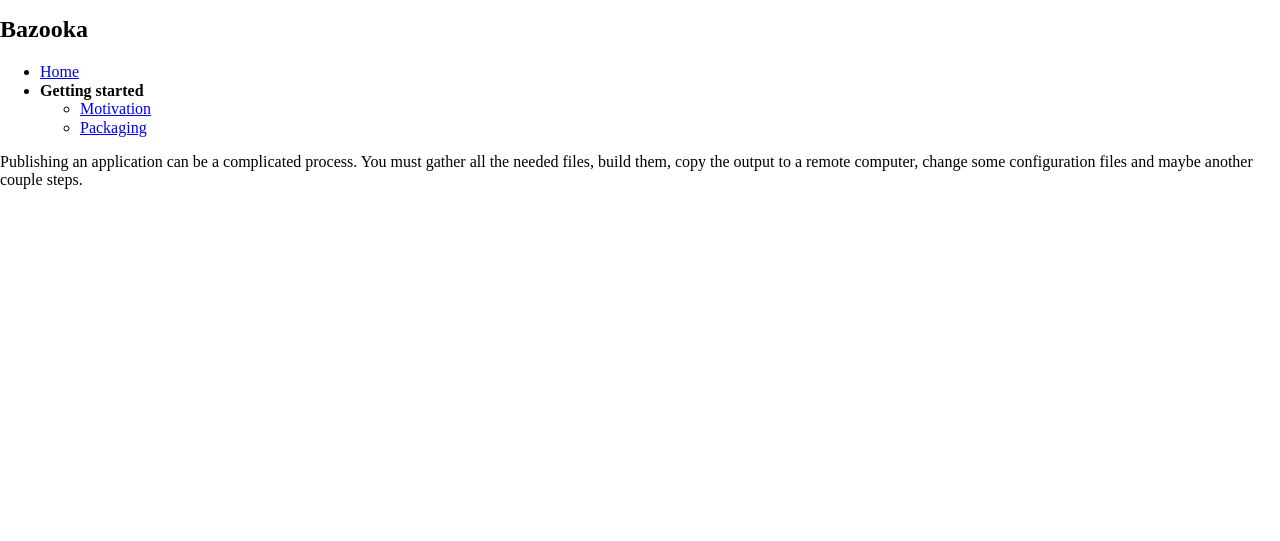
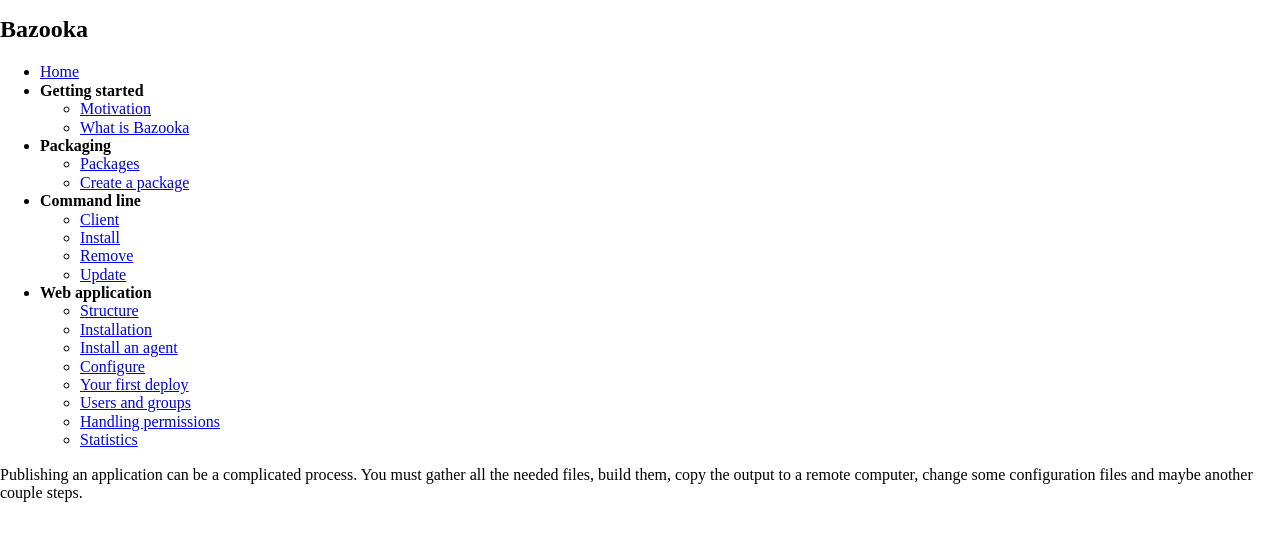
Before and after one commit to BazookaDeploy/Bazooka, a Jekyll site: the page built from why.md, in a window 1280 px wide, cut to the strip 104-645 px from the top of the page. Built offline with Jekyll 4.4.1, drawn with Linux system fonts in a browser that asks for light colours; nearby versions of some CDN libraries; library files that are not in the unit come from our copies; Markdown is read by kramdown in place of the engine named in the settings.

Commit message:
Completed navigation menu

```diff
--- a/_includes/navigation.html
+++ b/_includes/navigation.html
@@ -5,8 +5,33 @@
   <li> <b>Getting started</b>
     <ul>
       <li><a href="motivation.html">Motivation</a></li>
-      <li><a href="packaging.html">Packaging</a></li>
+      <li><a href="what-is-Bazooka.html">What is Bazooka</a></li>
     </ul>
   </li>
-
+  <li><b>Packaging</b>
+    <ul>
+      <li><a href="packaging.html">Packages</a></li>
+      <li><a href="create-a-package.html">Create a package</a></li>
+    </ul>
+  </li>
+   <li><b>Command line</b>
+    <ul>
+      <li><a href="cli.html">Client</a></li>
+      <li><a href="cli-install.html">Install</a></li>
+      <li><a href="cli-remove.html">Remove</a></li>
+      <li><a href="cli-update.html">Update</a></li>
+    </ul>
+  </li>
+    <li><b>Web application</b>
+    <ul>
+      <li><a href="structure.html">Structure</a></li>
+      <li><a href="web-installation.html">Installation</a></li>
+      <li><a href="agent-installation.html">Install an agent</a></li>
+      <li><a href="web-configure.html">Configure</a></li>
+      <li><a href="first-deploy.html">Your first deploy</a></li>
+      <li><a href="groups.html">Users and groups</a></li>
+      <li><a href="permissions.html">Handling permissions</a></li>
+      <li><a href="statistics.html">Statistics</a></li>
+    </ul>
+  </li>
 </ul>
```
